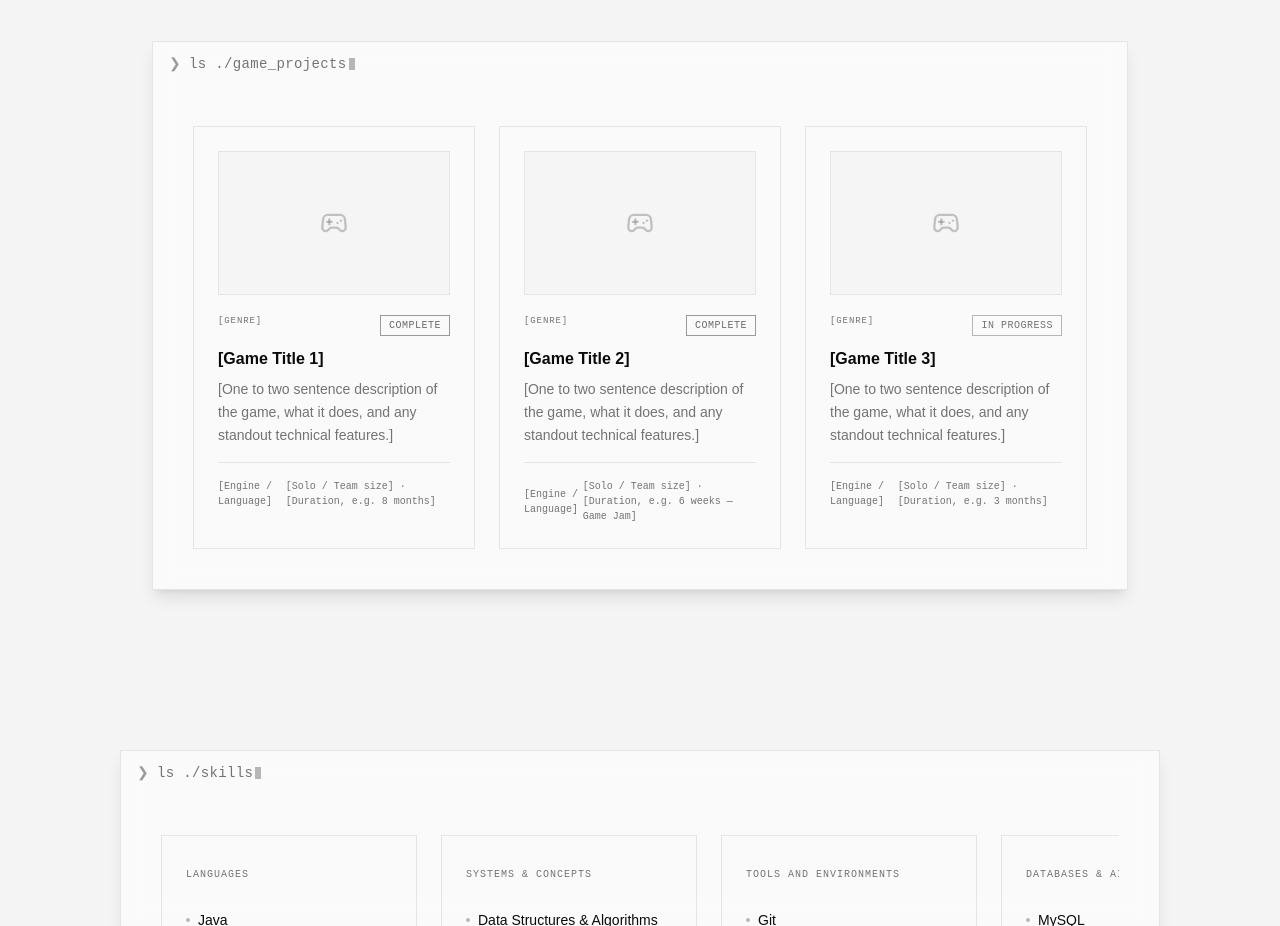
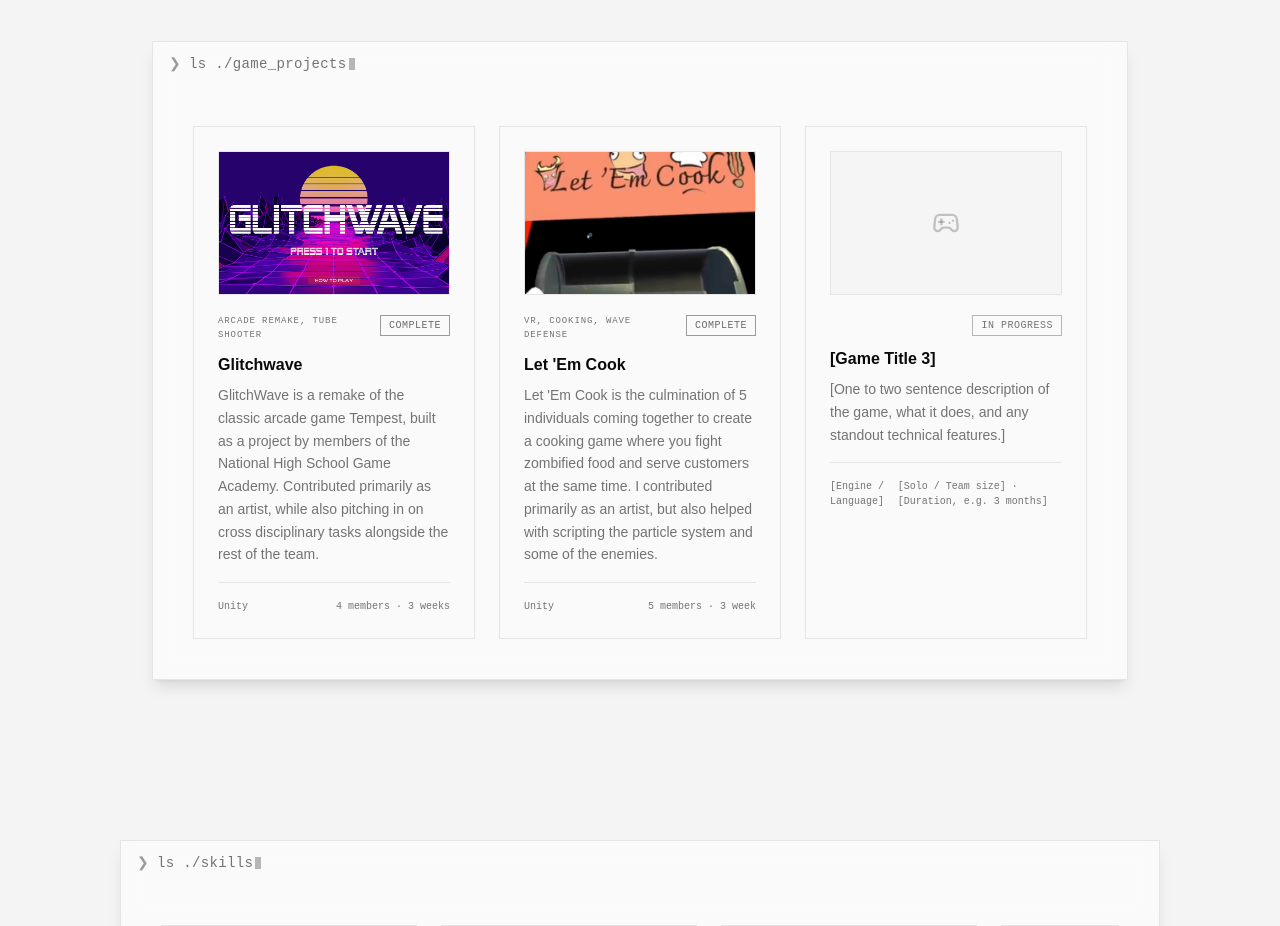
Before and after one commit to AnthonyQi/AnthonyQi.github.io, a React (Vite) app: page / in a window 1280 px wide. Shown: the part 2000-2926 px from the top of the page. Built offline with nearby package versions, Linux system fonts and the light colour scheme.

Commit message:
more fixes T.T

```diff
--- a/src/components/SectionLabel.tsx
+++ b/src/components/SectionLabel.tsx
@@ -38,7 +38,7 @@ export default function SectionLabel({
     // straight past it in a single frame, triggering an early reset
     // before the user has actually scrolled away from the section.
     const isCoarsePointer = window.matchMedia("(pointer: coarse)").matches
-    const marginMultiplier = isCoarsePointer ? 2.5 : 0.9
+    const marginMultiplier = isCoarsePointer ? 3.5 : 0.9
     const topMargin = Math.round(window.innerHeight * marginMultiplier)
 
     const clearTyping = () => {
--- a/src/data/games.ts
+++ b/src/data/games.ts
@@ -2,39 +2,45 @@ export interface GameProject {
   id: string;
   title: string;
   engine: string;
-  genre: string;
+  genre: string[];
   description: string;
   team: string;
   duration: string;
+  url?: string;
   status: "Complete" | "In Progress";
+  thumbnail?: string;
 }
 
 export const GAME_PROJECTS: GameProject[] = [
   {
     id: "G1",
-    title: "[Game Title 1]",
-    engine: "[Engine / Language]",
-    genre: "[Genre]",
-    description: "[One to two sentence description of the game, what it does, and any standout technical features.]",
-    team: "[Solo / Team size]",
-    duration: "[Duration, e.g. 8 months]",
+    title: "Glitchwave",
+    engine: "Unity",
+    genre: ["Arcade Remake", "Tube Shooter", ],
+    description: "GlitchWave is a remake of the classic arcade game Tempest, built as a project by members of the National High School Game Academy. Contributed primarily as an artist, while also pitching in on cross disciplinary tasks alongside the rest of the team.",
+    team: "4 members",
+    duration: "3 weeks",
+    url: "https://novigradian7.itch.io/glitchwave",
     status: "Complete",
+    thumbnail: "/src/assets/games/glitchwave.png"
   },
   {
     id: "G2",
-    title: "[Game Title 2]",
-    engine: "[Engine / Language]",
-    genre: "[Genre]",
-    description: "[One to two sentence description of the game, what it does, and any standout technical features.]",
-    team: "[Solo / Team size]",
-    duration: "[Duration, e.g. 6 weeks — Game Jam]",
+    title: "Let 'Em Cook",
+    engine: "Unity",
+    genre: ["VR", "Cooking", "Wave Defense", ],
+    description: "Let 'Em Cook is the culmination of 5 individuals coming together to create a cooking game where you fight zombified food and serve customers at the same time. I contributed primarily as an artist, but also helped with scripting the particle system and some of the enemies.",
+    team: "5 members",
+    duration: "3 week",
+    url: "https://drive.google.com/file/d/1RXQixTa9w16jMC_MPzcPJ7qXE2FmhMq2/view?usp=sharing",
     status: "Complete",
+    thumbnail: "/src/assets/games/lec.png"
   },
   {
     id: "G3",
     title: "[Game Title 3]",
     engine: "[Engine / Language]",
-    genre: "[Genre]",
+    genre: ["", ],
     description: "[One to two sentence description of the game, what it does, and any standout technical features.]",
     team: "[Solo / Team size]",
     duration: "[Duration, e.g. 3 months]",
--- a/src/sections/Games.tsx
+++ b/src/sections/Games.tsx
@@ -8,13 +8,27 @@ export default function GameProjects() {
     <section id="games" className="py-20 px-6 max-w-5xl mx-auto">
       <Window command="ls ./game_projects">
         <div className="grid md:grid-cols-3 gap-6">
-          {GAME_PROJECTS.map((g) => (
-            <article
+          {GAME_PROJECTS.map((g) => {
+            const CardWrapper = g.url ? "a" : "article";
+            return (
+              <CardWrapper
                 key={g.id}
-              className="border border-border p-6 hover:border-foreground/40 transition-colors"
+                {...(g.url
+                  ? { href: g.url, target: "_blank", rel: "noopener noreferrer" }
+                  : {})}
+                className="border border-border p-6 hover:border-foreground/40 transition-colors block"
               >
-              <div className="w-full h-36 bg-muted border border-border mb-5 flex items-center justify-center">
+                <div className="w-full h-36 bg-muted border border-border mb-5 flex items-center justify-center overflow-hidden">
+                  {g.thumbnail ? (
+                    <img
+                      src={g.thumbnail}
+                      alt={g.title}
+                      className="w-full h-full object-cover"
+                      loading="lazy"
+                    />
+                  ) : (
                     <Gamepad2 size={28} className="text-muted-foreground/40" />
+                  )}
                 </div>
 
                 <div className="flex items-start justify-between mb-3 gap-2">
@@ -22,7 +36,7 @@ export default function GameProjects() {
                     className="font-mono text-[9px] tracking-widest text-muted-foreground uppercase"
                     style={{ fontFamily: "'Geist Mono', monospace" }}
                   >
-                  {g.genre}
+                    {g.genre.join(", ")}
                   </span>
                   <StatusPill status={g.status} />
                 </div>
@@ -52,8 +66,9 @@ export default function GameProjects() {
                     {g.team} · {g.duration}
                   </span>
                 </div>
-            </article>
-          ))}
+              </CardWrapper>
+            );
+          })}
         </div>
       </Window>
     </section>
```
Also changed, not shown: src/assets/games/glitchwave.png (added), src/assets/games/lec.png (added). Lines whose indentation alone changed are shown as unchanged.
